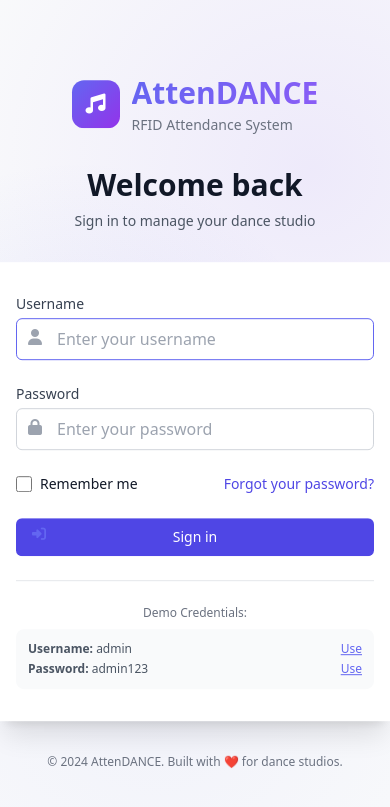
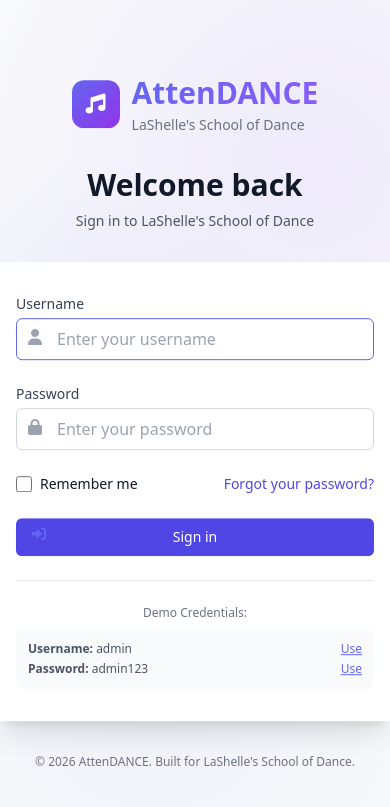
Before and after one commit to thomasphillips3/attenddance-rfid-system, a Flask app: page /auth/login in a window 390 px wide. Shown: the top 807 px of the page. Run offline with Flask 3, Linux system fonts and the light colour scheme; some libraries are stand-ins or nearby versions.

Commit message:
feat: Brand for LaShelle's School of Dance and fix mobile hamburger menu
- Update all branding from generic "dance studios" to LaShelle's School of Dance
- Fix copyright year to 2026
- Fix Alpine.js mobile menu: move x-data to nav element so hamburger
  button and menu div share the same reactive scope

Co-Authored-By: Claude Opus 4.6 (1M context) <noreply@anthropic.com>

```diff
--- a/app/templates/auth/login.html
+++ b/app/templates/auth/login.html
@@ -65,7 +65,7 @@
                     </div>
                     <div>
                         <h1 class="text-3xl font-bold logo-dance">AttenDANCE</h1>
-                        <p class="text-sm text-gray-500 mt-1">RFID Attendance System</p>
+                        <p class="text-sm text-gray-500 mt-1">LaShelle's School of Dance</p>
                     </div>
                 </div>
             </div>
@@ -74,7 +74,7 @@
                 Welcome back
             </h2>
             <p class="mt-2 text-center text-sm text-gray-600">
-                Sign in to manage your dance studio
+                Sign in to LaShelle's School of Dance
             </p>
         </div>
 
@@ -214,7 +214,7 @@
         <!-- Footer -->
         <div class="mt-8 text-center">
             <p class="text-xs text-gray-500">
-                © 2024 AttenDANCE. Built with ❤️ for dance studios.
+&copy; 2026 AttenDANCE. Built for LaShelle's School of Dance.
             </p>
         </div>
     </div>
--- a/app/templates/base.html
+++ b/app/templates/base.html
@@ -87,7 +87,7 @@
 <body class="h-full flex flex-col">
     <!-- Navigation -->
     {% if current_user.is_authenticated %}
-    <nav class="bg-white shadow-lg border-b border-gray-200">
+    <nav class="bg-white shadow-lg border-b border-gray-200" x-data="{ mobileMenuOpen: false }">
         <div class="max-w-7xl mx-auto px-4 sm:px-6 lg:px-8">
             <div class="flex justify-between h-16">
                 <!-- Logo and Brand -->
@@ -178,7 +178,7 @@
         </div>
 
         <!-- Mobile menu -->
-        <div x-show="mobileMenuOpen" x-data="{ mobileMenuOpen: false }" class="md:hidden">
+        <div x-show="mobileMenuOpen" class="md:hidden">
             <div class="pt-2 pb-3 space-y-1">
                 <a href="{{ url_for('main.dashboard') }}"
                    class="{% if request.endpoint == 'main.dashboard' %}bg-primary-50 border-primary-500 text-primary-700{% else %}border-transparent text-gray-600 hover:bg-gray-50 hover:border-gray-300 hover:text-gray-800{% endif %} block pl-3 pr-4 py-2 border-l-4 text-base font-medium">
@@ -256,7 +256,7 @@
         <div class="max-w-7xl mx-auto py-4 px-4 sm:px-6 lg:px-8">
             <div class="flex justify-between items-center">
                 <div class="text-sm text-gray-500">
-                    © 2024 AttenDANCE v{{ config.APP_VERSION }}. Built with ❤️ for dance studios.
+                    &copy; 2026 AttenDANCE v{{ config.APP_VERSION }}. Built for LaShelle's School of Dance.
                 </div>
                 <div class="text-sm text-gray-500">
                     <span id="current-time"></span>
--- a/app/templates/dashboard.html
+++ b/app/templates/dashboard.html
@@ -9,7 +9,7 @@
                 <div>
                     <h1 class="text-3xl font-bold text-gray-900">Dashboard</h1>
                     <p class="mt-1 text-sm text-gray-600">
-                        Welcome back, {{ current_user.first_name }}! Here's what's happening at your dance studio.
+                        Welcome back, {{ current_user.first_name }}! Here's what's happening at LaShelle's.
                     </p>
                 </div>
                 <div class="flex items-center space-x-3">
```
